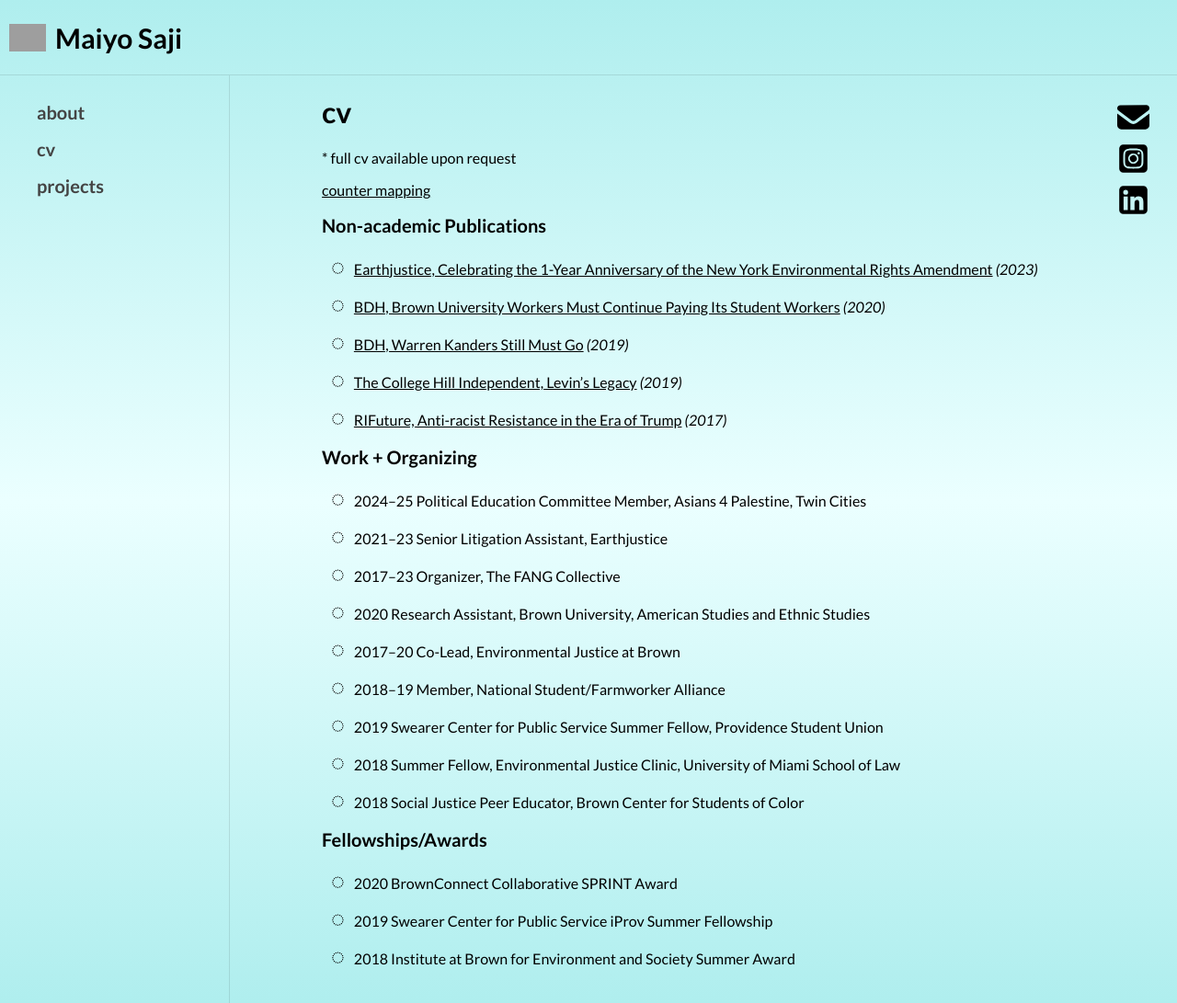
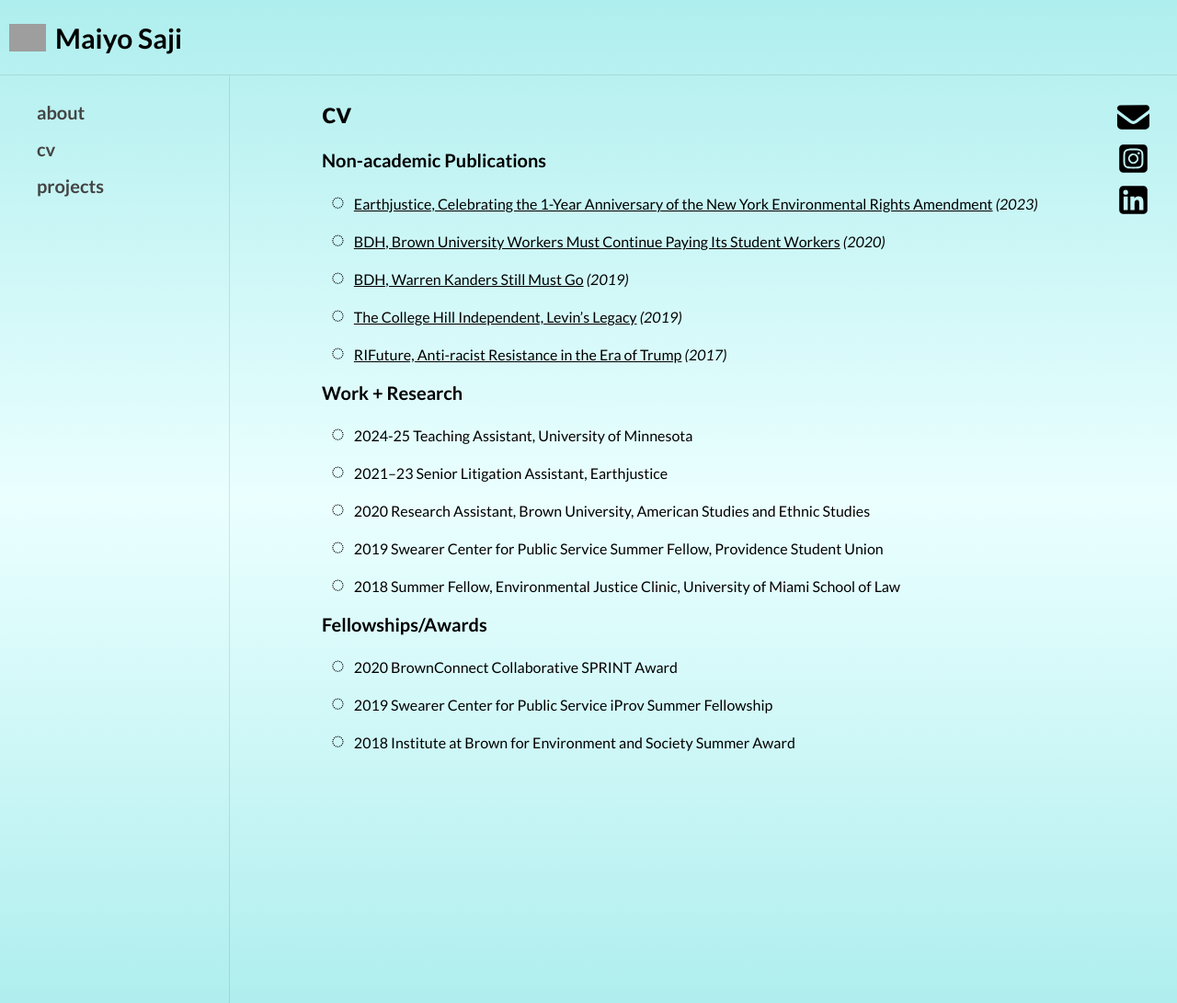
Before and after one commit to msaji69/msaji69.github.io, a Jekyll site: the page built from cv.md, in a window 1280 px wide. Shown: the whole page at 92% size. Built offline with Jekyll 4.4.1, drawn with Linux system fonts in a browser that asks for light colours; grey boxes are pictures that could not be loaded.

Commit message:
Revise CV sections for clarity and updates
Updated CV to reflect changes in work and organizing sections.

```diff
--- a/cv.md
+++ b/cv.md
@@ -3,10 +3,6 @@
 ---
 
 # cv
-
-\* full cv available upon request
-
-[counter mapping](https://storymaps.arcgis.com/stories/786a1200ba6c4a0b8150ead55fa82fda)
 
 ## Non-academic Publications
 
@@ -16,17 +12,13 @@
 - [The College Hill Independent, Levin's Legacy](https://www.theindy.org/article/1810) _(2019)_
 - [RIFuture, Anti-racist Resistance in the Era of Trump](https://web.archive.org/web/20171024062045/http://www.rifuture.org/anti-racist-resistance-in-the-era-of-trump/) _(2017)_
 
-## Work + Organizing
+## Work + Research
 
-- 2024–25 Political Education Committee Member, Asians 4 Palestine, Twin Cities
+- 2024-25 Teaching Assistant, University of Minnesota
 - 2021–23 Senior Litigation Assistant, Earthjustice
-- 2017–23 Organizer, The FANG Collective
 - 2020 Research Assistant, Brown University, American Studies and Ethnic Studies
-- 2017–20 Co-Lead, Environmental Justice at Brown
-- 2018–19 Member, National Student/Farmworker Alliance
 - 2019 Swearer Center for Public Service Summer Fellow, Providence Student Union
 - 2018 Summer Fellow, Environmental Justice Clinic, University of Miami School of Law
-- 2018 Social Justice Peer Educator, Brown Center for Students of Color
 
 ## Fellowships/Awards
 
```
